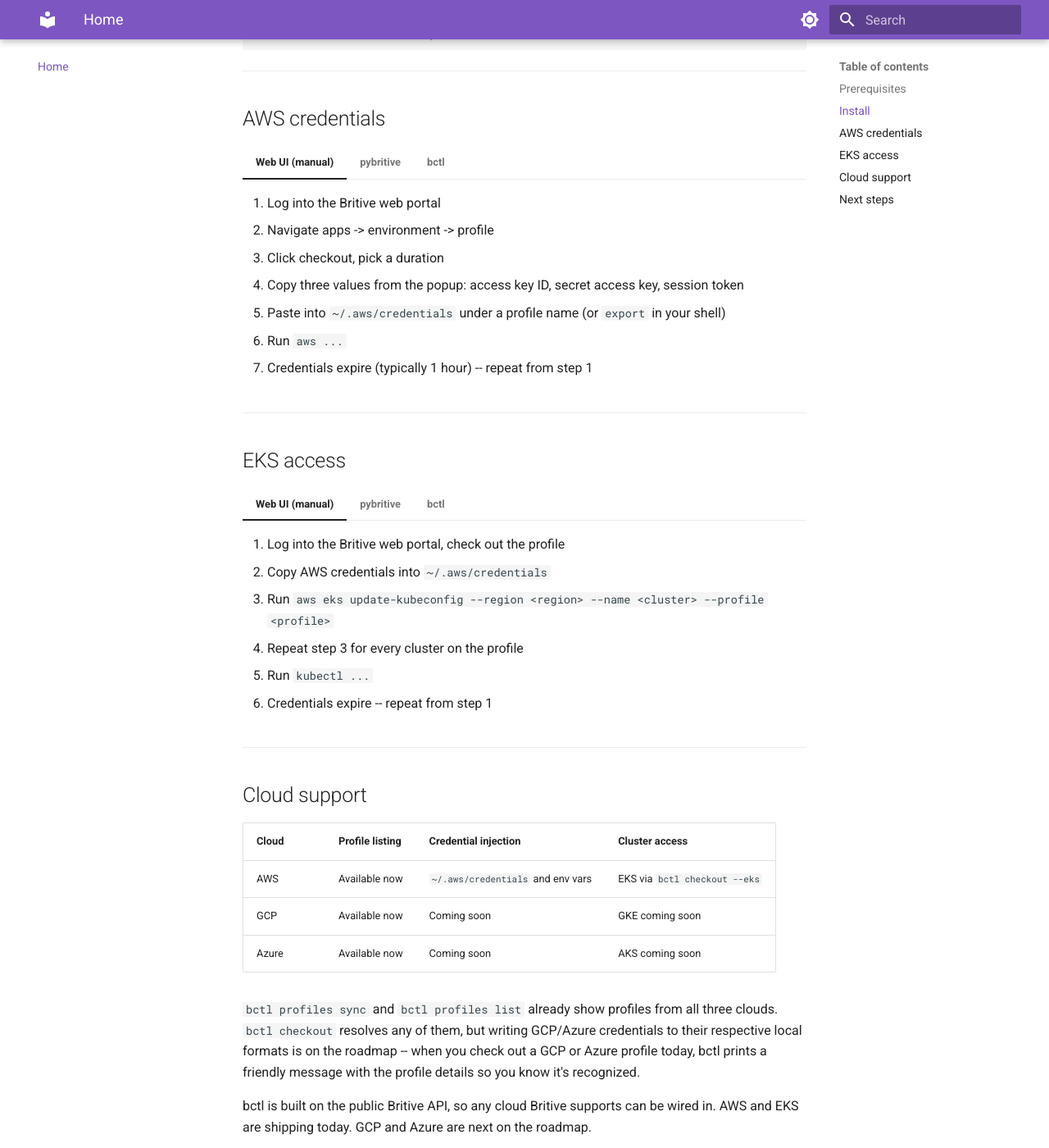
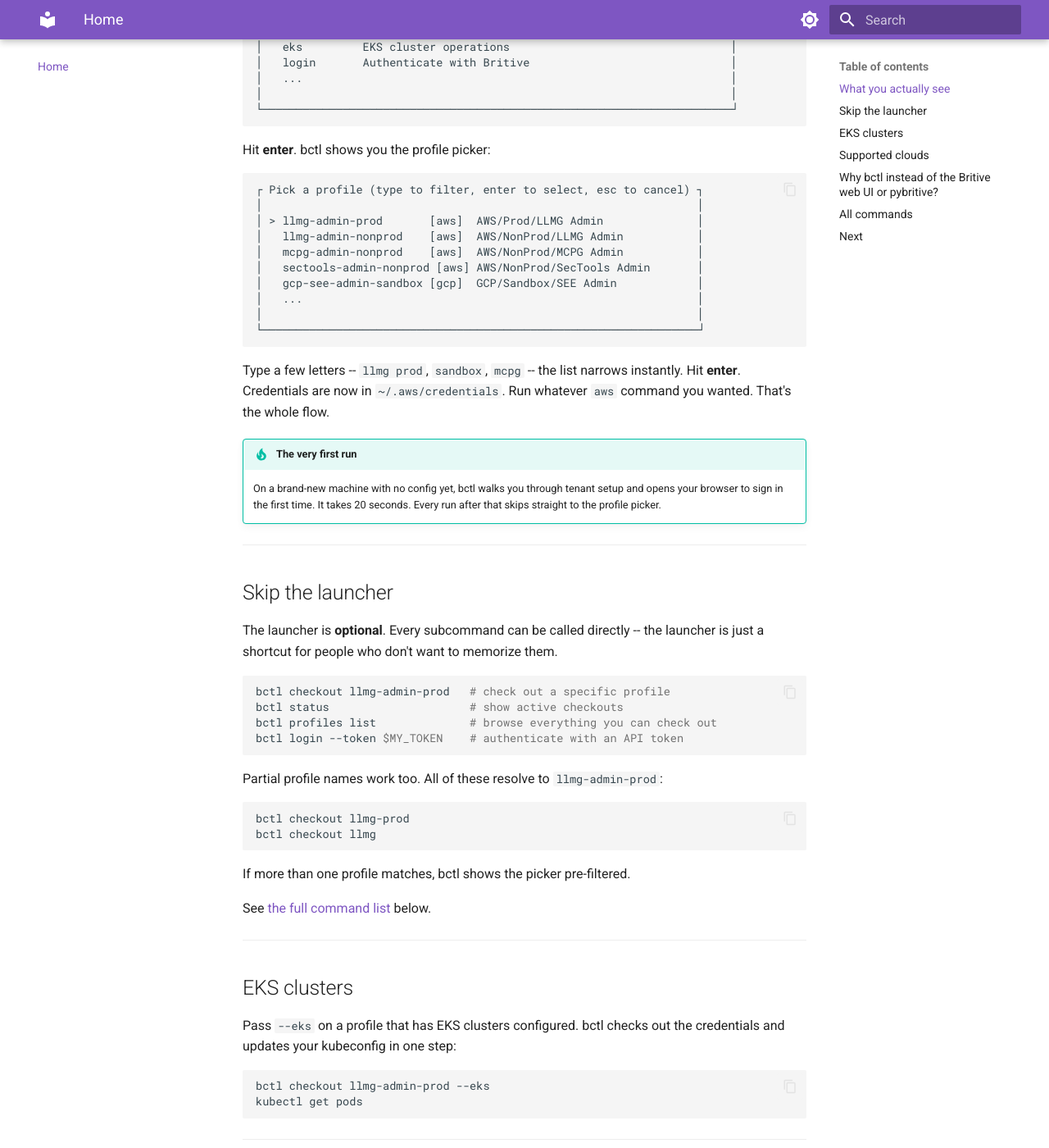
Before and after one commit to smichalabs/britivectl, an MkDocs documentation site: the page built from docs/docs/index.md, in a window 1280 px wide and 1400 px high, scrolled down 738 px. Shown: the whole window at 82% size. Built offline with MkDocs 1.6.1 and Material for MkDocs 9.7.7, drawn with Linux system fonts in a browser that asks for light colours; some of the changed text lies outside the part shown.

````diff
--- a/docs/docs/index.md
+++ b/docs/docs/index.md
@@ -1,55 +1,112 @@
-# bctl: Britive CLI
+# bctl -- Britive CLI
 
-**bctl** is a fast, polished CLI for [Britive](https://www.britive.com) JIT access management.
-Replace manual web UI workflows and fragile scripts with a single binary.
+**Get Britive JIT credentials on your laptop in one command.**
 
 ```bash
-bctl checkout dev        # get AWS credentials in seconds
-bctl eks connect dev     # checkout + update kubeconfig
-bctl status              # see what's checked out and when it expires
+brew install smichalabs/tap/bctl
+bctl
+```
+
+That's the whole thing. No tenant config, no login wizard, no `profiles sync`, no memorizing Britive paths. Just run `bctl`, pick a profile with your arrow keys, hit **enter**, and your credentials are ready.
+
+```bash
+aws s3 ls --profile llmg-admin-prod
 ```
 
 ---
 
-## Prerequisites
+## What you actually see
 
-- An active [Britive](https://www.britive.com) tenant with JIT access profiles configured
-- A valid Britive user account with permissions to check out profiles
-- bctl uses the publicly available [Britive REST API](https://docs.britive.com/apidocs) -- no special entitlements required
+Run `bctl`. An interactive launcher opens with every action it can do, **checkout** already highlighted:
+
+```
+┌ bctl -- pick a command (type to filter, enter to run, esc to cancel) ┐
+│                                                                      │
+│ > checkout    Check out a Britive profile                            │
+│   status      Show active profile checkouts                          │
+│   checkin     Return a checked-out profile early                     │
+│   profiles    Manage Britive profiles                                │
+│   eks         EKS cluster operations                                 │
+│   login       Authenticate with Britive                              │
+│   ...                                                                │
+│                                                                      │
+└──────────────────────────────────────────────────────────────────────┘
+```
+
+Hit **enter**. bctl shows you the profile picker:
+
+```
+┌ Pick a profile (type to filter, enter to select, esc to cancel) ┐
+│                                                                 │
+│ > llmg-admin-prod       [aws]  AWS/Prod/LLMG Admin              │
+│   llmg-admin-nonprod    [aws]  AWS/NonProd/LLMG Admin           │
+│   mcpg-admin-nonprod    [aws]  AWS/NonProd/MCPG Admin           │
+│   sectools-admin-nonprod [aws] AWS/NonProd/SecTools Admin       │
+│   gcp-see-admin-sandbox [gcp]  GCP/Sandbox/SEE Admin            │
+│   ...                                                           │
+│                                                                 │
+└─────────────────────────────────────────────────────────────────┘
+```
+
+Type a few letters -- `llmg prod`, `sandbox`, `mcpg` -- the list narrows instantly. Hit **enter**. Credentials are now in `~/.aws/credentials`. Run whatever `aws` command you wanted. That's the whole flow.
+
+!!! tip "The very first run"
+    On a brand-new machine with no config yet, bctl walks you through tenant setup and opens your browser to sign in the first time. It takes 20 seconds. Every run after that skips straight to the profile picker.
 
 ---
 
-## Install
+## Skip the launcher
 
-=== "macOS"
+The launcher is **optional**. Every subcommand can be called directly -- the launcher is just a shortcut for people who don't want to memorize them.
 
-    ```bash
-    brew tap smichalabs/tap
-    brew install smichalabs/tap/bctl
-    ```
+```bash
+bctl checkout llmg-admin-prod   # check out a specific profile
+bctl status                     # show active checkouts
+bctl profiles list              # browse everything you can check out
+bctl login --token $MY_TOKEN    # authenticate with an API token
+```
 
-=== "Linux / WSL"
+Partial profile names work too. All of these resolve to `llmg-admin-prod`:
 
-    ```bash
-    curl -fsSL https://raw.githubusercontent.com/smichalabs/britivectl/main/scripts/install.sh | bash
-    ```
+```bash
+bctl checkout llmg-prod
+bctl checkout llmg
+```
 
-    Auto-detects your distro: `.deb`, `.rpm`, or tarball.
+If more than one profile matches, bctl shows the picker pre-filtered.
 
+See [the full command list](#all-commands) below.
 
 ---
 
-## AWS credentials
+## EKS clusters
 
-=== "Web UI (manual)"
+Pass `--eks` on a profile that has EKS clusters configured. bctl checks out the credentials and updates your kubeconfig in one step:
 
-    1. Log into the Britive web portal
-    2. Navigate apps -> environment -> profile
-    3. Click checkout, pick a duration
-    4. Copy three values from the popup: access key ID, secret access key, session token
-    5. Paste into `~/.aws/credentials` under a profile name (or `export` in your shell)
-    6. Run `aws ...`
-    7. Credentials expire (typically 1 hour) -- repeat from step 1
+```bash
+bctl checkout llmg-admin-prod --eks
+kubectl get pods
+```
+
+---
+
+## Supported clouds
+
+| Cloud | Status |
+|---|---|
+| AWS   | Fully supported -- credentials written to `~/.aws/credentials` |
+| GCP   | Browse and resolve profiles today. Credential injection is coming next. |
+| Azure | Browse and resolve profiles today. Credential injection is coming next. |
+
+You can see GCP and Azure profiles in `bctl profiles list` and pick them in the launcher. Running `bctl checkout` against one tells you the profile is recognized and points at the roadmap.
+
+---
+
+## Why bctl instead of the Britive web UI or pybritive?
+
+=== "Britive web UI"
+
+    Log in, click apps, click environment, click profile, click checkout, pick a duration, copy three values from a popup, paste them into `~/.aws/credentials` or export them, then run `aws ...`. Credentials expire in an hour. Repeat.
 
 === "pybritive"
 
@@ -57,81 +114,53 @@ bctl status              # see what's checked out and when it expires
     pip install pybritive[aws]
     pybritive configure tenant -t acme
     pybritive login
-    pybritive checkout "AWS/Sandbox/Developer" -m integrate
+    pybritive checkout "AWS/Prod/LLMG Admin" -m integrate
     aws s3 ls --profile dev
     ```
 
-    Works, but you type the full Britive path every time. AWS integration requires the `-m integrate` flag and the Python install brings ~100 MB of dependencies.
+    Works, but you memorize and type the full Britive path every time, and you carry a ~100 MB Python stack.
 
 === "bctl"
 
     ```bash
-    brew install smichalabs/tap/bctl
-    bctl checkout dev
-    aws s3 ls --profile dev
+    bctl
     ```
 
-    That's it. On first run `bctl checkout` walks you through tenant setup,
-    opens the browser for SSO, fetches your profiles from the Britive API,
-    and writes credentials to `~/.aws/credentials` -- all in one command.
-    Subsequent runs skip every step that's already done.
-
-    No full Britive path to memorize: use short aliases (`dev`) or
-    substring matches (`sandbox`). Single static binary, no Python runtime.
+    Then arrow keys or fuzzy search. Single 9 MB binary, no runtime, no paths to memorize.
 
 ---
 
-## EKS access
+## All commands
 
-=== "Web UI (manual)"
+The launcher is just a convenience. Every one of these can be called directly whenever you prefer.
 
-    1. Log into the Britive web portal, check out the profile
-    2. Copy AWS credentials into `~/.aws/credentials`
-    3. Run `aws eks update-kubeconfig --region <region> --name <cluster> --profile <profile>`
-    4. Repeat step 3 for every cluster on the profile
-    5. Run `kubectl ...`
-    6. Credentials expire -- repeat from step 1
+| Command | What it does |
+|---|---|
+| `bctl` | Open the command launcher (picks `checkout` by default) |
+| `bctl checkout [name]` | Check out a profile (opens the profile picker if no name given) |
+| `bctl checkout [name] --eks` | Check out + update kubeconfig for EKS clusters on the profile |
+| `bctl checkout [name] --output env` | Print credentials as `export` lines for shell eval |
+| `bctl checkout [name] --output process` | Print AWS credential_process JSON |
+| `bctl status` | Show active checkouts and their expiry times |
+| `bctl checkin [name]` | Return a checked-out profile early |
+| `bctl profiles list` | Show every profile you can check out |
+| `bctl profiles sync` | Refresh the profile list from Britive |
+| `bctl login` | Browser SSO login |
+| `bctl login --token <token>` | Authenticate with a Britive API token |
+| `bctl logout` | Clear stored credentials |
+| `bctl init` | Reconfigure tenant and auth method |
+| `bctl doctor` | Diagnose setup issues |
+| `bctl config get <key>` | Read a config value |
+| `bctl config set <key> <value>` | Write a config value |
+| `bctl update` | Self-update to the latest release |
+| `bctl version` | Print version info |
+| `bctl completion [bash\|zsh\|fish]` | Generate shell completions |
 
-=== "pybritive"
-
-    ```bash
-    pybritive checkout "AWS/Sandbox/Developer" -m integrate
-    aws eks update-kubeconfig --region us-east-1 --name my-cluster --profile dev
-    kubectl get pods
-    ```
-
-    Two manual steps. pybritive does the credential checkout, but you still wire up `aws eks update-kubeconfig` yourself for every cluster.
-
-=== "bctl"
-
-    ```bash
-    bctl eks connect dev
-    kubectl get pods
-    ```
-
-    One command. bctl checks out credentials and runs `aws eks update-kubeconfig` for every cluster on the profile, in the right region, with the right profile name. Credentials and kubeconfig stay in sync.
+Run `bctl <command> --help` for details on any of them.
 
 ---
 
-## Cloud support
-
-| Cloud | Profile listing | Credential injection | Cluster access |
-|---|---|---|---|
-| AWS   | Available now | `~/.aws/credentials` and env vars | EKS via `bctl checkout --eks` |
-| GCP   | Available now | Coming soon | GKE coming soon |
-| Azure | Available now | Coming soon | AKS coming soon |
-
-`bctl profiles sync` and `bctl profiles list` already show profiles from all
-three clouds. `bctl checkout` resolves any of them, but writing GCP/Azure
-credentials to their respective local formats is on the roadmap -- when you
-check out a GCP or Azure profile today, bctl prints a friendly message with
-the profile details so you know it's recognized.
-
-bctl is built on the public Britive API, so any cloud Britive supports can be wired in. AWS and EKS are shipping today. GCP and Azure are next on the roadmap.
-
----
-
-## Next steps
+## Next
 
 - [Install →](install.md)
 - [Quick Start →](quickstart.md)
--- a/docs/docs/quickstart.md
+++ b/docs/docs/quickstart.md
@@ -1,85 +1,101 @@
 # Quick Start
 
-!!! info "Prerequisites"
-    You need an active [Britive](https://www.britive.com) tenant and a user account with access to at least one JIT profile. bctl talks to the public [Britive API](https://docs.britive.com/apidocs) -- your tenant admin does not need to enable anything extra.
-
-## The one-command path
+## 30 seconds from install to credentials
 
 ```bash
-bctl checkout dev
-aws s3 ls --profile dev
+brew install smichalabs/tap/bctl
+bctl
 ```
 
-That's it.
+Pick a profile, hit enter. Your credentials are in `~/.aws/credentials`.
 
-On first run `bctl checkout` is an orchestrator: it walks you through tenant
-setup, opens the browser for SSO, syncs your profiles from the Britive API,
-and writes credentials to `~/.aws/credentials`. Subsequent runs skip every
-step that's already done and cache profiles for 24 hours.
+```bash
+aws s3 ls --profile llmg-admin-prod
+```
 
-!!! tip "Aliases and matching"
-    The argument to `checkout` can be an exact alias (`dev`), a substring of
-    the alias or Britive path (`sandbox`), or a fuzzy match. If nothing
-    matches or the match is ambiguous, you get an interactive picker.
+Done.
 
-    Leaving it out entirely (`bctl checkout`) launches the picker with every
-    profile you have.
+!!! info "What you need"
+    A Britive tenant and a user account that can check out at least one JIT profile. bctl uses the [public Britive API](https://docs.britive.com/apidocs) -- your admin doesn't need to enable anything.
+
+!!! tip "First run"
+    On a brand-new machine, the very first `bctl` also asks for your tenant name and opens your browser for SSO. Takes about 20 seconds, you only do it once.
 
 ---
 
-## The step-by-step path (optional)
+## Fuzzy search tips
 
-The sub-commands still exist if you want explicit control:
+The picker filters as you type. Exact matches are not required.
+
+| You type | You get |
+|---|---|
+| `llmg prod`  | `llmg-admin-prod` |
+| `sandbox`    | every profile with `sandbox` in the name or Britive path |
+| `sectools`   | `sectools-admin-nonprod` |
+| `mcpg`       | `mcpg-admin-nonprod` |
+
+Prefer to type the full name? Pass it as an argument:
 
 ```bash
-bctl init               # configure tenant + auth method
-bctl login              # browser SSO or --token
-bctl profiles sync      # pull the latest profiles
-bctl profiles list      # see aliases
-bctl checkout dev       # check out a specific profile
-bctl status             # show active checkouts
-bctl checkin dev        # return a checkout early
+bctl checkout llmg-admin-prod
 ```
 
-You only need these if you want to script around bctl's individual steps.
-For everyday use, `bctl checkout` handles everything.
+Partial matches work there too -- `bctl checkout llmg-prod` resolves to `llmg-admin-prod`. If more than one profile matches, the picker opens pre-filtered.
 
 ---
 
-## Common workflows
-
-### AWS CLI access
+## EKS clusters in one command
 
 ```bash
-bctl checkout dev
-aws s3 ls --profile dev
-```
-
-### Shell environment
-
-```bash
-eval $(bctl checkout dev --output env)
-aws s3 ls   # uses exported variables
-```
-
-### EKS cluster access
-
-```bash
-bctl checkout dev --eks
+bctl checkout llmg-admin-prod --eks
 kubectl get pods
 ```
 
-The `--eks` flag writes AWS credentials and runs `aws eks update-kubeconfig`
-for every cluster listed on the profile, in the right region, with the right
-profile name.
+bctl checks out AWS credentials **and** runs `aws eks update-kubeconfig` for every cluster on the profile. Works across regions.
 
-### AWS credential_process
+---
 
-Add to `~/.aws/config`:
+## Shell integration
+
+**One-off session with exported env vars:**
+
+```bash
+eval "$(bctl checkout llmg-admin-prod --output env)"
+aws s3 ls
+```
+
+**Auto-refresh via `aws` credential_process:**
+
+Add this to `~/.aws/config`:
 
 ```ini
-[profile dev]
-credential_process = bctl checkout dev --output process
+[profile llmg-admin-prod]
+credential_process = bctl checkout llmg-admin-prod --output process
 ```
 
-Then `aws` will call `bctl` automatically when credentials are needed. No manual checkout required.
+Now `aws --profile llmg-admin-prod ...` calls bctl transparently whenever credentials are needed. No manual checkout.
+
+---
+
+## You can still call every command directly
+
+The launcher is a shortcut, not a requirement. Every subcommand is available on its own, which is what you want for scripts, CI, and muscle memory:
+
+```bash
+bctl checkout <name>    # check out a specific profile
+bctl checkout <name> --eks  # checkout + update EKS kubeconfig
+bctl status             # show active checkouts and expiry
+bctl checkin <name>     # return a checkout early
+bctl profiles list      # show everything you can check out
+bctl profiles sync      # refresh the profile list
+bctl login              # browser SSO
+bctl login --token $T   # API token
+bctl logout             # clear stored credentials
+bctl init               # reconfigure tenant + auth method
+bctl doctor             # diagnose setup issues
+bctl config get/set     # read or write config values
+bctl update             # self-update
+bctl version            # print version info
+```
+
+Run `bctl <command> --help` for flags and details on any of them. See the [full command table on the home page](index.md#all-commands).
````
Also changed, not shown: README.md (+144 -153 lines), 7 other files.
